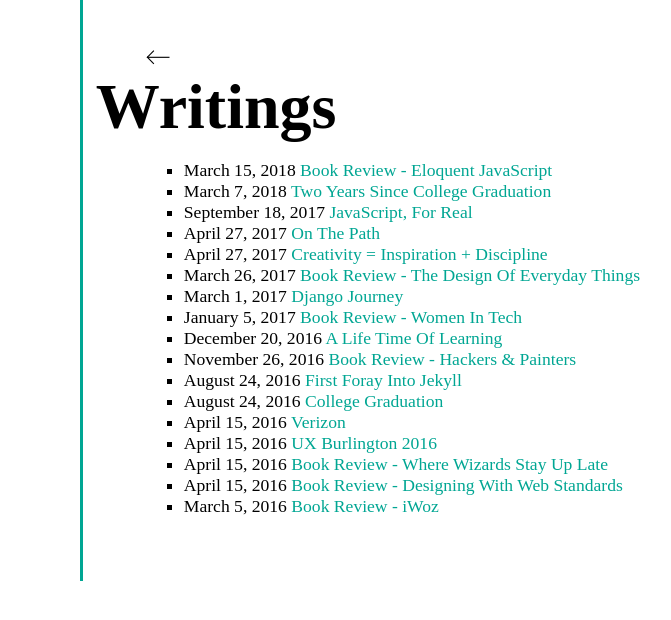
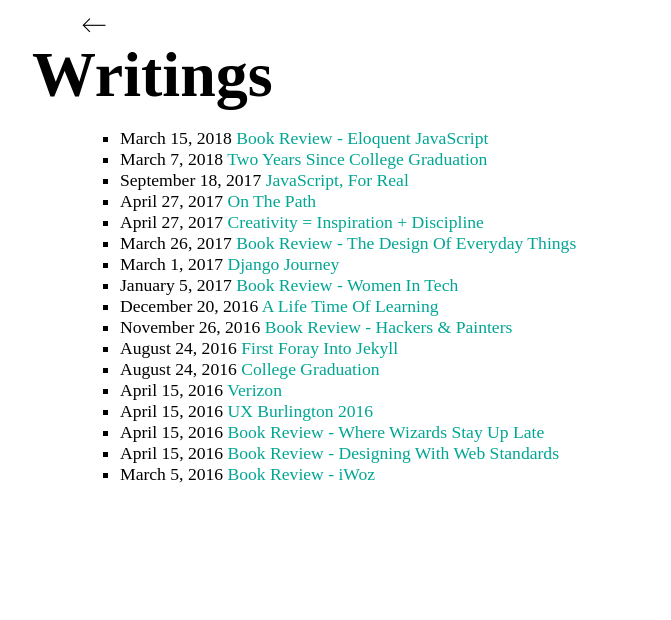
Before and after one commit to cssidy/personal-site, a Jekyll site: the page built from writings.html, in a window 1280 px wide. Shown: the top 620 px of the page, without its empty margins (160-831 px from the left). Built offline with Jekyll 4.4.1, drawn with Linux system fonts in a browser that asks for light colours; some web fonts are replaced.

Commit message:
writing styles

```diff
--- a/assets/css/base.css
+++ b/assets/css/base.css
@@ -212,8 +212,7 @@ ul li {
     max-width: 100ch;
     margin: 0 auto;
     font-family: 'Average Sans', serif;
-    border-left: 3px solid #00a693;
-    padding: 3rem 1rem 3rem 3.8rem;
+    padding: 1rem 0 3rem 0;
 }
 
 .writing-list h1 {
```
